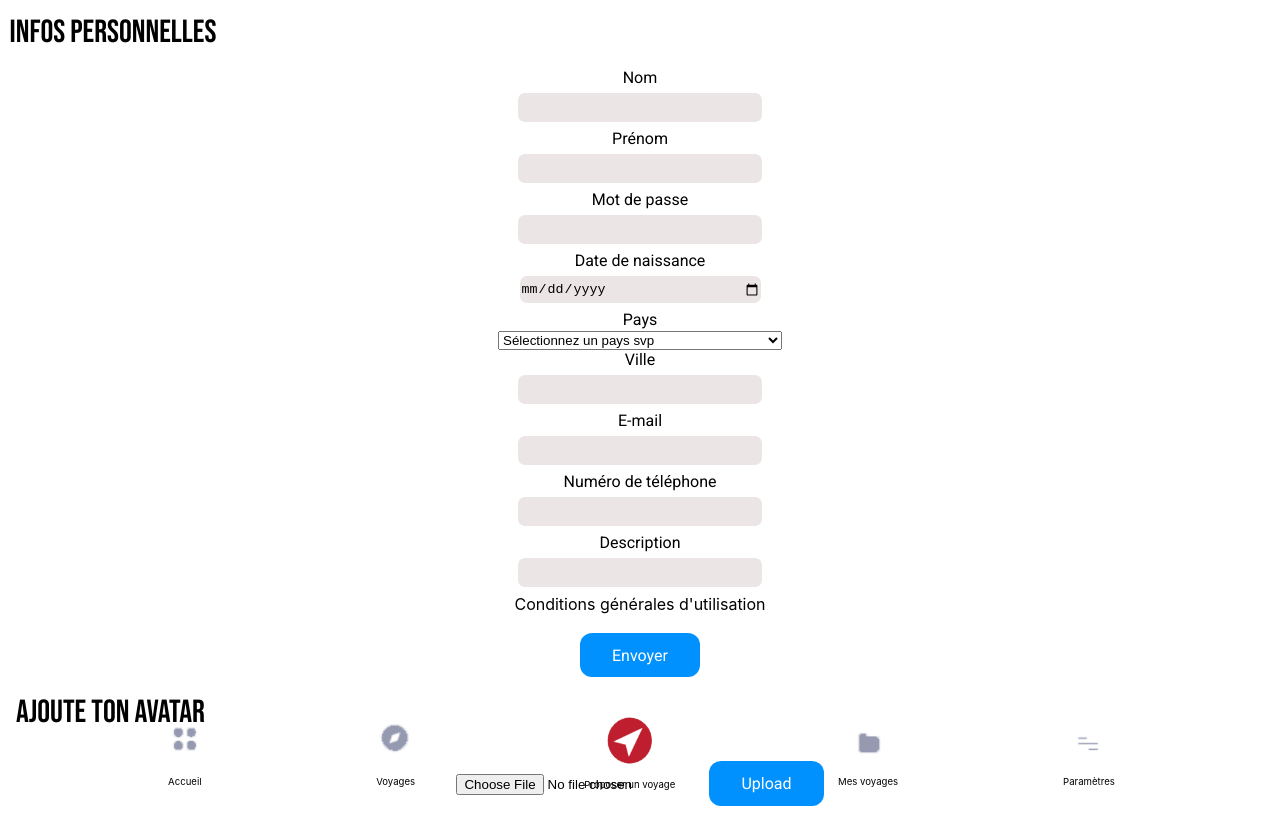
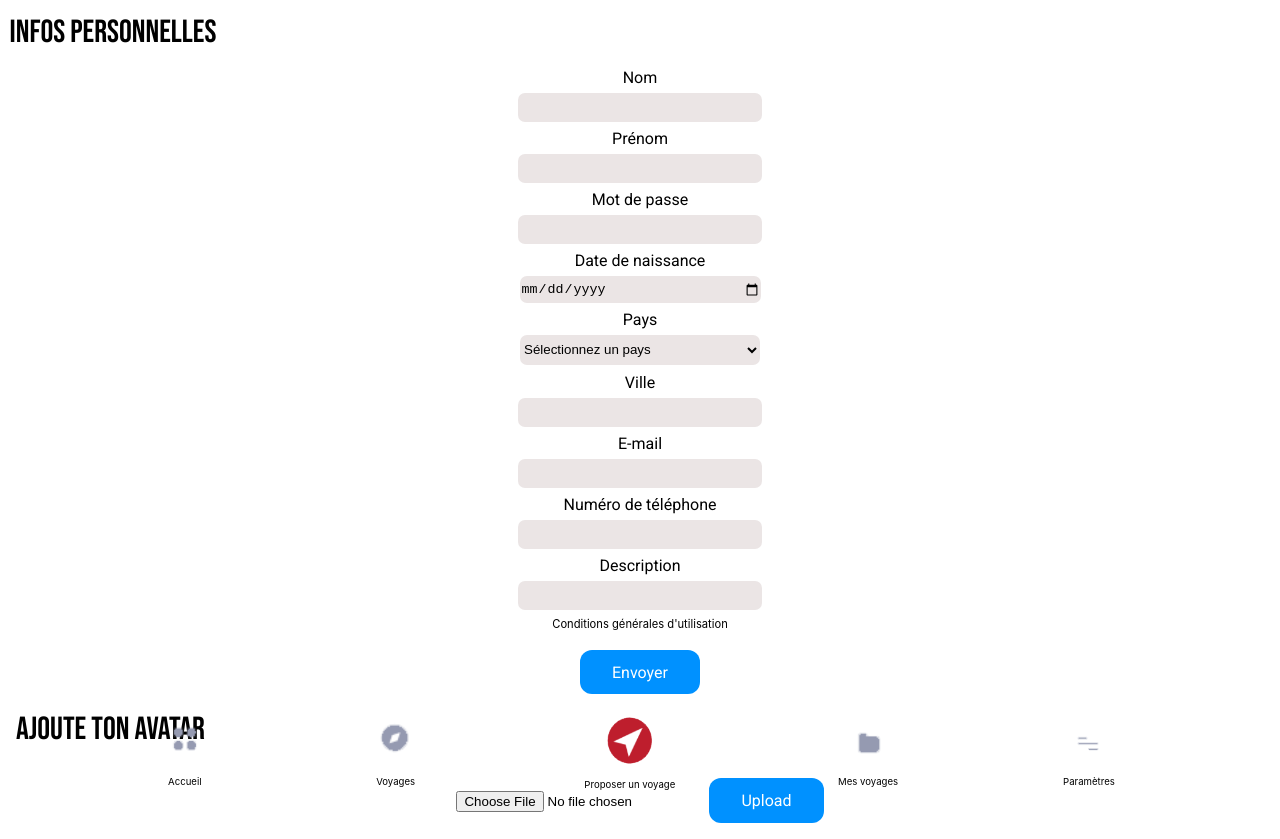
Before and after one commit to WildCodeSchool/reims-0919-js-tuk-tuk-travel, a React (Create React App) app in the folder tuktuktravel/: page /formusers in a window 1280 px wide. Built offline with nearby package versions, Linux system fonts and the light colour scheme.

Commit message:
Finish cgu for today

```diff
--- a/tuktuktravel/src/App.css
+++ b/tuktuktravel/src/App.css
@@ -3,7 +3,7 @@
 @import url('https://fonts.googleapis.com/css?family=Bebas+Neue&display=swap');
 
 
-/* ------------------------------------------------------------------------~~~~ ALL APP ~~~~~----------------------------------------------------------------------------- */
+/* ---------------------------------------------------------------------------- ALL APP --------------------------------------------------------------------------------- */
 
 
 .App {
@@ -27,7 +27,7 @@
 
 
 
-/* ------------------------------------------------------------------------------ INTRO FIRST ---------------------------------------------------------------------------------- */
+/* ------------------------------------------------------------------------------ HOME INTRO ---------------------------------------------------------------------------------- */
 
 
 .home-intro{
@@ -36,6 +36,7 @@
   width: 100%;
   align-items: center;
 }
+
 
 /* ----- first page ----- */
 
@@ -48,6 +49,7 @@
   margin-top: 4em;
 }
 
+
 /* ----- second page ----- */
 
 .figure-img-sec-page{
@@ -59,6 +61,7 @@
   width: 40%;
   margin-top: 2em;
 }
+
 
 /* ----- third page ----- */
 
@@ -79,6 +82,7 @@
   width: 90%;
 }
 /*----------------*/
+
 
 .title-intro {
   font-family: 'Bebas Neue', cursive;
@@ -108,6 +112,8 @@
   text-decoration: none;
 }
 
+
+
 /* ------------------------------------------------------------------------------- HOME ------------------------------------------------------------------------------------- */
 
 
@@ -136,7 +142,6 @@
   margin-left: 0.5em;
   margin-top: 0.5em;
 }
-
 
 .home-link a{
   border:none;
@@ -181,7 +186,6 @@
 .liste-travel {
   box-shadow: 2px 5px 10px rgb(202, 202, 202);
   margin-bottom: 35px;
-
 }
 
 
@@ -232,7 +236,6 @@
 
 
 
-
 /* --------------------------------------------------------------------------- TRAVEL FORM --------------------------------------------------------------------------------- */
 
 
@@ -241,7 +244,6 @@
   flex-direction: column;
   align-items: center;
   margin-top: 2em;
-
 }
 
 .title-travel-form {
@@ -252,7 +254,6 @@
   margin-left: 0.5em;
   font-size: 2em;
   font-family: 'Bebas Neue', cursive;
-
 }
 
 .input-add-travel {
@@ -268,7 +269,6 @@
 
 .input-add-travel:focus {
   background: #bebebe;
-
 }
 
 .add-tuktuk{
@@ -360,7 +360,10 @@
   text-decoration: none;
 }
 
+
+
 /* ------------------------------------------------------------------------------ FOOTER ---------------------------------------------------------------------------------- */
+
 
 .footer {
  display: flex;
@@ -402,17 +405,19 @@
 }
 
 
+
 /* ------------------------------------------------------------------------------    CGU    ---------------------------------------------------------------------------------- */
+
 
 .back-arrow{
   width: 2em;
 }
 
 .fig-back-arrow{
-  /* margin: 0; */
-  margin-top: 1em;
-  margin-left: 1em;
+  margin: 0;
+  margin-left: 0.5em;
   text-align: left;
+  position: fixed;
 }
 
 .text-cgu {
@@ -422,10 +427,28 @@
 }
 
 .add-user > a {
-  text-decoration: none; color: black; font-size: 1em;
+  text-decoration: none; color: black; font-size: 0.7em;
 }
 
 .add-user > a:hover {
   text-decoration: none; color: grey;
+}
 
+.title-cgu{
+  margin-top: 1em;
 }
+
+
+
+/* ----------------------------------------------------------------------------  COUNTRY LIST    ----------------------------------------------------------------------------- */
+
+
+.list-of-country > select {
+  border-radius:7px;
+  background-color: rgb(235, 229, 229);
+  border: none;
+  width: 18em;
+  height: 2.2em;
+  margin-bottom: 0.6em;
+  margin-top: 0.5em;
+}
--- a/tuktuktravel/src/components/Cgu.js
+++ b/tuktuktravel/src/components/Cgu.js
@@ -1,18 +1,26 @@
 import React from 'react';
 import {Link} from 'react-router-dom';
 import back from '../img/arrow-back.png'
+import Logo from '../img/tuk-tuk logo.png';
 import '../App.css'
 
 
 function Cgu() {
   return (
     <div className="cgu">
+
       <Link className='link-cgu-to-formuser' to="/formusers">
         <figure className='fig-back-arrow'>
           <img className='back-arrow' src={back} alt='Arrow to back'/>
         </figure>
       </Link>
-        <h1>Conditions générales d'utilisation de Tuk-Tuk-Travel</h1>
+
+      <figure className='fig-logo-cgu'>
+        <img className='logo-cgu' src={Logo} alt='Logo'/>
+      </figure>
+
+      <h1 className="title-cgu">Conditions générales d'utilisation de Tuk-Tuk-Travel</h1>
+
       <div className="text-cgu">
         <h3>En vigueur au 13 novembre 2019</h3>
 
--- a/tuktuktravel/src/components/CountryList.js
+++ b/tuktuktravel/src/components/CountryList.js
@@ -8,7 +8,7 @@ class CountryList extends Component {
     return(
       <div className="list-of-country">
         <select className="countrys" onChange={this.props.change} id='country'>
-          <option value="">Sélectionnez un pays svp</option>
+          <option value="">Sélectionnez un pays</option>
           <optgroup label="Europe">
             <option value="allemagne">Allemagne</option>
             <option value="albanie">Albanie</option>
```
Also changed, not shown: tuktuktravel/src/img/arrow-back.png. Lines whose indentation alone changed are shown as unchanged.
